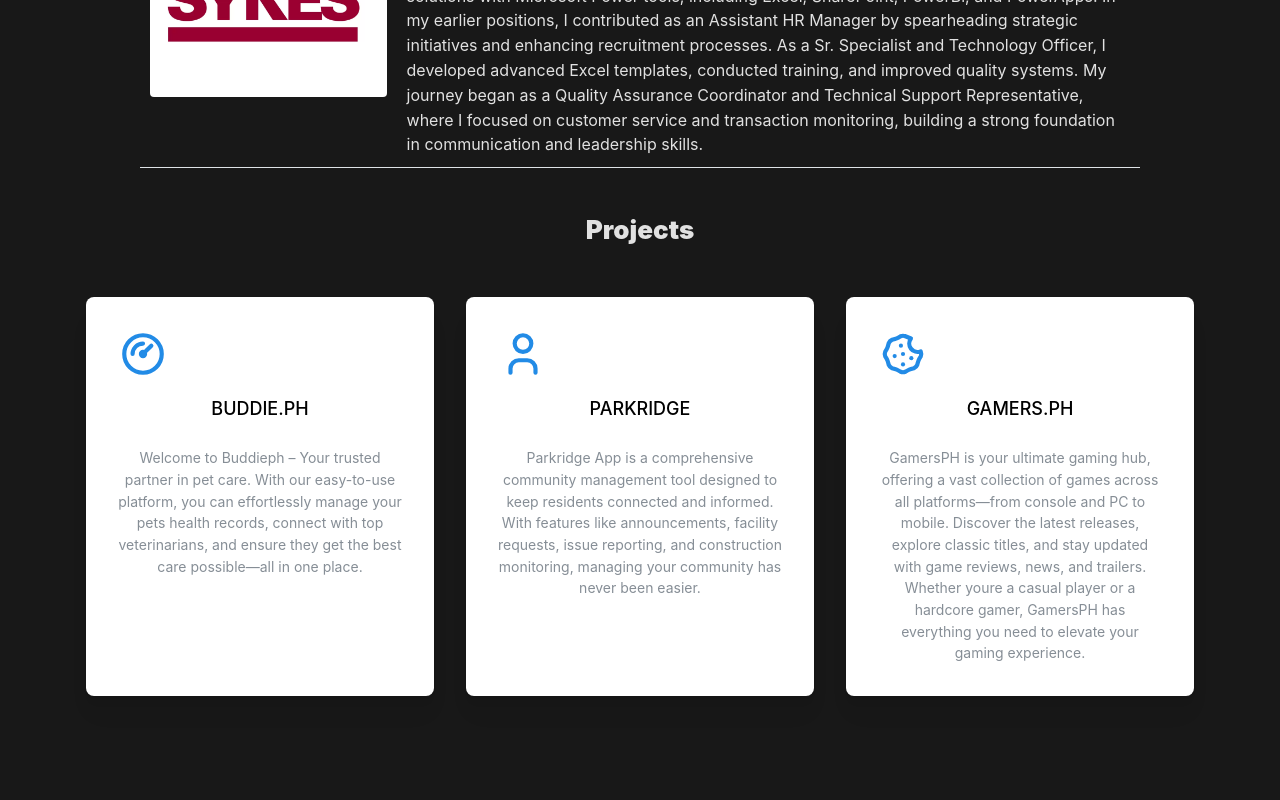
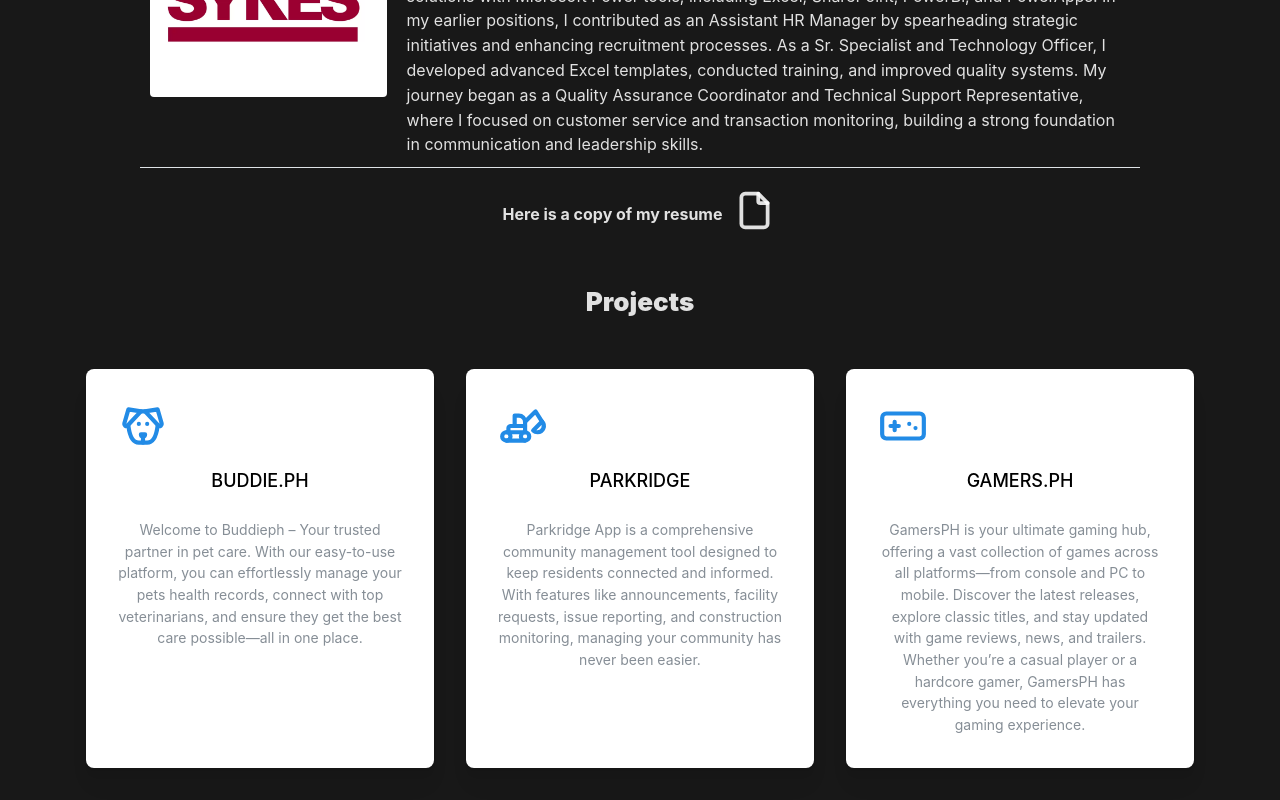
Before and after one commit to mikelagumbay22/jmlagumbay.com, a React (Vite) app: page / in a window 1280 px wide. Shown: the part 1824-2624 px from the top of the page. Before the commit the page ends 2552 px from the top, so only its background shows below. Built offline with nearby package versions, Linux system fonts and the light colour scheme.

Commit message:
feat: added resume

```diff
--- a/src/components/Projects.jsx
+++ b/src/components/Projects.jsx
@@ -7,27 +7,30 @@
   rem,
   useMantineTheme,
 } from '@mantine/core';
-import { IconGauge, IconUser, IconCookie } from '@tabler/icons-react';
+import { IconDog, IconBackhoe, IconDeviceGamepad } from '@tabler/icons-react';
 import classes from './Projects.module.css';
 
 const mockdata = [
   {
     title: 'BUDDIE.PH',
+    link: 'https://buddie.ph/',
     description:
       'Welcome to Buddieph – Your trusted partner in pet care. With our easy-to-use platform, you can effortlessly manage your pets health records, connect with top veterinarians, and ensure they get the best care possible—all in one place.',
-    icon: IconGauge,
+    icon: IconDog,
   },
   {
     title: 'PARKRIDGE',
+    link: 'https://parkridge.netlify.app/',
     description:
       'Parkridge App is a comprehensive community management tool designed to keep residents connected and informed. With features like announcements, facility requests, issue reporting, and construction monitoring, managing your community has never been easier.',
-    icon: IconUser,
+    icon: IconBackhoe,
   },
   {
     title: 'GAMERS.PH',
+    link: 'https://gamersph.netlify.app/',
     description:
-      'GamersPH is your ultimate gaming hub, offering a vast collection of games across all platforms—from console and PC to mobile. Discover the latest releases, explore classic titles, and stay updated with game reviews, news, and trailers. Whether youre a casual player or a hardcore gamer, GamersPH has everything you need to elevate your gaming experience.',
-    icon: IconCookie,
+      'GamersPH is your ultimate gaming hub, offering a vast collection of games across all platforms—from console and PC to mobile. Discover the latest releases, explore classic titles, and stay updated with game reviews, news, and trailers. Whether you’re a casual player or a hardcore gamer, GamersPH has everything you need to elevate your gaming experience.',
+    icon: IconDeviceGamepad,
   },
 ];
 
@@ -41,7 +44,14 @@
         color={theme.colors.blue[6]}
       />
       <Text fz="lg" fw={500} className={classes.cardTitle} mt="md">
-        {feature.title}
+        <a
+          href={feature.link}
+          target="_blank"
+          rel="noopener noreferrer"
+          style={{ color: 'black', textDecoration: 'none' }}
+        >
+          {feature.title}
+        </a>
       </Text>
       <Text fz="sm" c="dimmed" mt="sm">
         {feature.description}
@@ -51,16 +61,9 @@
 
   return (
     <Container size="lg" py="xl">
-
-
       <Title order={2} className={classes.title} ta="center" mt="sm">
         Projects
       </Title>
-
-      {/* <Text c="dimmed" className={classes.description} ta="center" mt="md">
-        Every once in a while, you’ll see a Golbat that’s missing some fangs. This happens when
-        hunger drives it to try biting a Steel-type Pokémon.
-      </Text> */}
 
       <SimpleGrid cols={{ base: 1, md: 3 }} spacing="xl" mt={50}>
         {features}
--- a/src/components/WorkExperience.jsx
+++ b/src/components/WorkExperience.jsx
@@ -2,12 +2,13 @@
 import Tesla from "../assets/Tesla.png";
 import DigitalStorm from "../assets/DigitalStorm.jpg";
 import Sykes from "../assets/Sykes.webp";
+import { IconFile } from '@tabler/icons-react';
 
 function WorkExperience() {
   return (
     <>
       <br />
-      <Title size="2rem" mb="lg" bg="white" style={{ color: 'black' }}> Work Experience</Title>
+      <Title size="2rem" mb="lg" bg="white" style={{ color: 'black' }}>Work Experience</Title>
       <div style={{ width: '1000px', margin: '0 auto' }}>
         <Table
           striped
@@ -31,7 +32,7 @@
                   src={Tesla}
                   alt="Tesla"
                   bg="white"
-                  />
+                />
               </td>
               <td style={{ textAlign: 'left', padding: '10px' }}>
                 <Text>
@@ -74,6 +75,17 @@
           </tbody>
         </Table>
       </div>
+      <div style={{ display: 'flex', justifyContent: 'center', alignItems: 'center', marginTop: '20px' }}>
+        <Text style={{ marginRight: '10px', fontWeight: 'bold' }}>Here is a copy of my resume</Text>
+        <a
+          href="https://drive.google.com/file/d/1hbwVyUHfXbyPsQ1zYm34HYcorkC0AfkX/view?usp=sharing"
+          target="_blank"
+          rel="noopener noreferrer"
+          style={{ textDecoration: 'none', color: 'inherit' }}
+        >
+          <IconFile size={45} />
+        </a>
+      </div>
     </>
   );
 }
```
